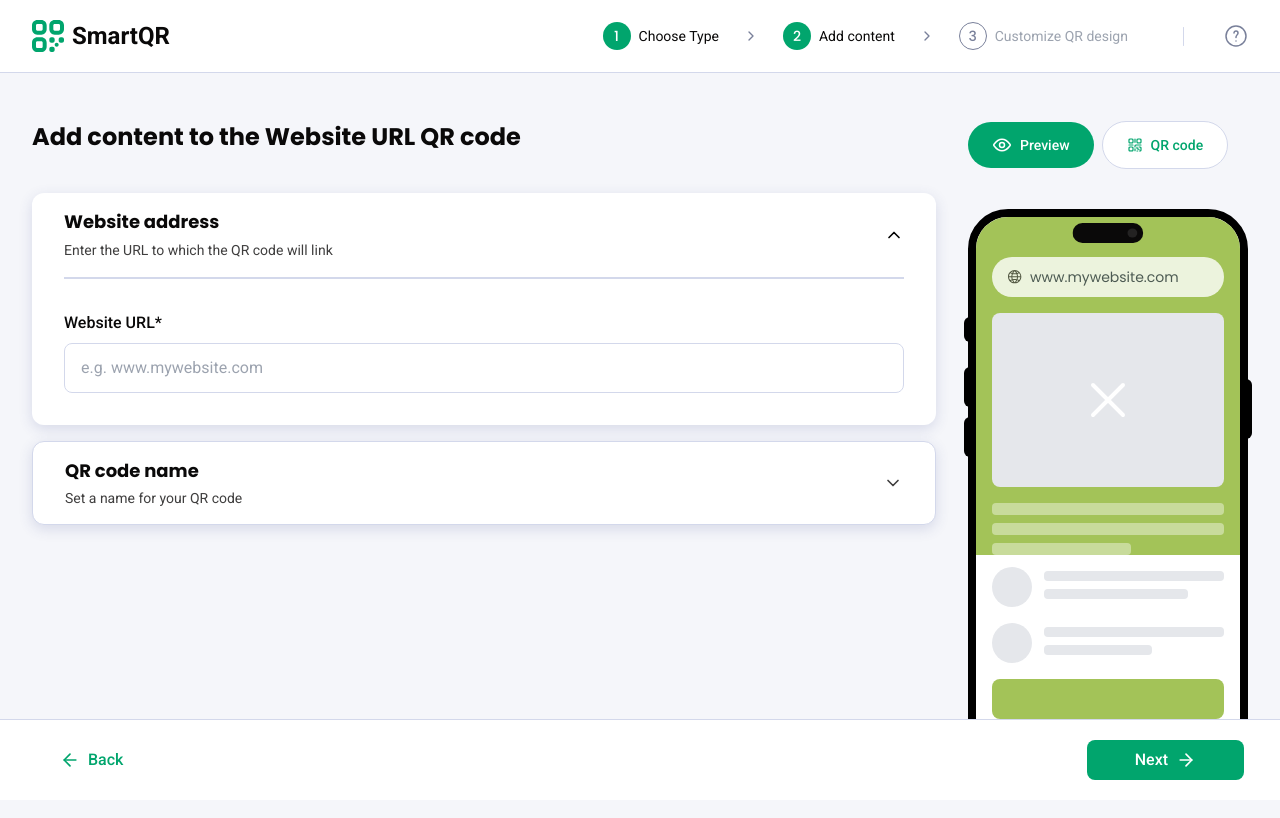
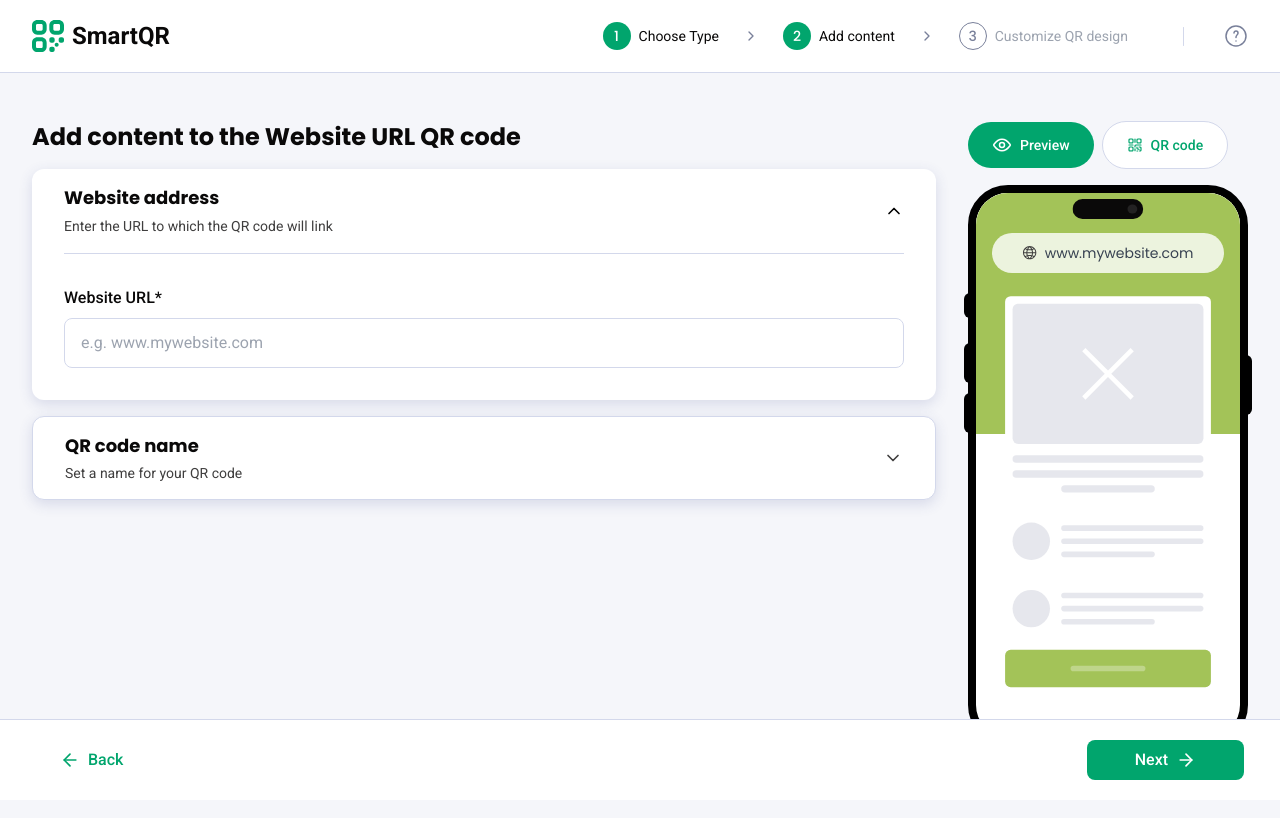
Before and after one commit to monaim3/QR-Code, a Next.js app: page /generator/website-url in a window 1280 px wide. Shown: the top 818 px of the page. Built offline with nearby package versions, Linux system fonts and the light colour scheme.

Commit message:
fix responsive issue in url page

```diff
--- a/app/generator/page.tsx
+++ b/app/generator/page.tsx
@@ -13,7 +13,7 @@ import SocialQr from "@/components/icons/social-qr";
 import VcardQr from "@/components/icons/vcard-qr";
 import VideoQr from "@/components/icons/video-qr";
 import WebsiteUrlQr from "@/components/icons/website-url-qr";
-
+import WebsiteUrlMobileFramBg from "@/components/icons/website-url-mobile-fram-bg";
 import WifiQr from "@/components/icons/wifi-qr";
 const qrTypes = [
   {
--- a/app/generator/website-url/page.tsx
+++ b/app/generator/website-url/page.tsx
@@ -9,7 +9,6 @@ import QRCodeNameAccordion from "@/components/generator/QRCode_Name_Accordion";
 import PreviewQRButtons from "@/components/generator/Preview_QR_Buttons";
 import MobileFrame from "@/components/common/MobileFrame";
 import WebsiteUrlPreview from "@/components/generator/Website_Url_Preview";
-import WebsiteUrlMobileFramBg from "@/components/icons/website-url-mobile-fram-bg";
 import Container from "@/components/common/parent-container";
 
 const urlSchema = z.string().url("Please enter a valid URL");
@@ -43,12 +42,12 @@ export default function WebsiteUrlPage() {
   };
 
   return (
-    <div className=" bg-[var(--Generator-Background)] pb-32">
+    <div className="bg-[var(--Generator-Background)] min-h-[100dvh] ">
       <Container>
-        <div className=" py-8 desktopDashboard:py-12 ">
+        <div className=" py-0 desktopDashboard:py-12 ">
           <div className="flex flex-col desktop:flex-row gap-8">
             <div className="flex-1 flex flex-col gap-4">
-              <h1 className="text-2xl font-bold text-[var(--Black)] var(--font-poppins) mb-6">
+              <h1 className="text-2xl font-bold text-[var(--Black)] var(--font-poppins) hidden md:block ">
                 Add content to the Website URL QR code
               </h1>
               <div className="w-full bg-white rounded-xl overflow-hidden shadow-[0_4px_14px_0_rgba(54,66,140,0.16)]">
@@ -72,7 +71,8 @@ export default function WebsiteUrlPage() {
                 </button>
                 {isUrlAccordionOpen && (
                   <>
-                    <hr className="ml-8 mr-8 border border-[var(--Boarder-Grey)]" />
+                    <hr className="ml-8 mr-8 border-t-[0.5px] border-[var(--Boarder-Grey)]" />
+
                     <div className="p-8 ">
                       <div className="flex flex-col gap-2">
                         <label
@@ -118,13 +118,15 @@ export default function WebsiteUrlPage() {
                 activeTab={activeTab}
                 onTabChange={setActiveTab}
               />
-              <MobileFrame>
+              <div className="-mt-6">
+                 <MobileFrame>
                 {activeTab === "preview" ? (
                   <WebsiteUrlPreview url={websiteUrl} />
                 ) : (
                   <QRCodeDisplay />
                 )}
               </MobileFrame>
+              </div>
             </div>
           </div>
         </div>
--- a/components/generator/QRCode_Name_Accordion.tsx
+++ b/components/generator/QRCode_Name_Accordion.tsx
@@ -39,7 +39,7 @@ export default function QRCodeNameAccordion({
       </button>
       {isOpen && (
         <>
-          <hr className="ml-8 mr-8 border border-[var(--Boarder-Grey)]" />
+          <hr className="ml-8 mr-8 border-t-[0.5px] border-[var(--Boarder-Grey)]" />
           <div className="p-8 ">
             <div className="flex flex-col gap-2">
               <label
--- a/components/generator/Website_Url_Preview.tsx
+++ b/components/generator/Website_Url_Preview.tsx
@@ -8,50 +8,53 @@ export default function WebsiteUrlPreview({ url }: WebsiteUrlPreviewProps) {
   const displayUrl = url || "www.mywebsite.com";
 
   return (
-    <div className="w-full h-full flex flex-col rounded-[32px] overflow-hidden">
-      <div className="px-4 py-4 var(--bg-blue) bg-[#A3C358]">
-        <div className="bg-white opacity-80 rounded-full px-4 py-2.5 flex items-center gap-2 mt-6 ">
+    <div className="w-full h-full relative rounded-[32px] overflow-hidden bg-white">
+      <div className="absolute top-0 left-0 w-full h-[45%] bg-[#A3C358]" />
+
+      <div className="relative z-10 px-4 py-4">
+        <div className="bg-white/80 rounded-full px-4 py-2.5 flex items-center justify-center gap-2 mt-6">
           <Globe />
-          <span className="text-sm text-gray-700 truncate">{displayUrl}</span>
-        </div>
-      </div>
-      <div className="flex-1 px-4 bg-[#A3C358]">
-        <div className="bg-gray-200 rounded-lg aspect-[4/3] flex items-center justify-center relative">
-          <svg width="60" height="60" viewBox="0 0 60 60" fill="none">
-            <path
-              d="M15 15L45 45M45 15L15 45"
-              stroke="white"
-              strokeWidth="4"
-              strokeLinecap="round"
-            />
-          </svg>
-        </div>
-        <div className="mt-4 space-y-2">
-          <div className="h-3 bg-white/40 rounded"></div>
-          <div className="h-3 bg-white/40 rounded"></div>
-          <div className="h-3 bg-white/40 rounded w-3/5"></div>
+          <span className="text-sm text-gray-700 truncate text-center">
+            {displayUrl}
+          </span>
         </div>
       </div>
 
-      <div className="bg-white px-4 pb-4 pt-3 flex-1">
-        <div className="flex gap-3 mb-4">
-          <div className="w-10 h-10 rounded-full bg-gray-200 flex-shrink-0"></div>
-          <div className="flex-1 space-y-2 pt-1">
-            <div className="h-2.5 bg-gray-200 rounded w-full"></div>
-            <div className="h-2.5 bg-gray-200 rounded w-4/5"></div>
-          </div>
-        </div>
+      <div className="relative z-10 flex-1 px-4 flex items-start justify-center -mt-4">
+        <svg
+          xmlns="http://www.w3.org/2000/svg"
+          viewBox="0 0 248 428"
+          width="248"
+          height="428"
+          fill="none"
+          className=""
+        >
+          <defs>
+            <g id="c">
+              <rect x="14" width="220" height="56" rx="6" fill="#fff" />
+              <circle cx="42" cy="28" r="20" fill="#CDD0DB" fillOpacity=".5" />
+              <rect x="74" y="11" width="152" height="6" rx="3" fill="#CDD0DB" fillOpacity=".5" />
+              <rect x="74" y="25" width="152" height="6" rx="3" fill="#CDD0DB" fillOpacity=".5" />
+              <rect x="74" y="39" width="100" height="6" rx="3" fill="#CDD0DB" fillOpacity=".5" />
+            </g>
+          </defs>
 
-        <div className="flex gap-3 mb-4">
-          <div className="w-10 h-10 rounded-full bg-gray-200 flex-shrink-0"></div>
-          <div className="flex-1 space-y-2 pt-1">
-            <div className="h-2.5 bg-gray-200 rounded w-full"></div>
-            <div className="h-2.5 bg-gray-200 rounded w-3/5"></div>
-          </div>
-        </div>
+          <rect x="14" y="10" width="220" height="218" rx="6" fill="#fff" />
+          <rect x="22" y="18" width="204" height="150" rx="6" fill="#CDD0DB" fillOpacity=".5" />
+          <path
+            d="M151.6 68.9 148.1 65.4 124 89.5 99.9 65.4 96.4 68.9 120.5 93 96.4 117.1l3.5 3.5L124 96.5l24.1 24.1 3.5-3.5L127.5 93z"
+            fill="#fff"
+          />
+          <rect x="22" y="180" width="204" height="8" rx="4" fill="#CDD0DB" fillOpacity=".5" />
+          <rect x="22" y="196" width="204" height="8" rx="4" fill="#CDD0DB" fillOpacity=".5" />
+          <rect x="74" y="212" width="100" height="8" rx="4" fill="#CDD0DB" fillOpacity=".5" />
 
-        {/* Bottom Button */}
-        <div className="h-10 rounded-lg mt-4  bg-[#A3C358]"></div>
+          <use href="#c" y="244" />
+          <use href="#c" y="316" />
+
+          <rect x="14" y="388" width="220" height="40" rx="6" fill="#A3C358" />
+          <rect x="84" y="405" width="80" height="6" rx="3" fill="#fff" opacity=".3" />
+        </svg>
       </div>
     </div>
   );
--- /dev/null
+++ b/components/icons/CloseCircle.tsx
@@ -0,0 +1,25 @@
+const CloseCircle = (props: React.SVGProps<SVGSVGElement>) => {
+  return (
+    <svg
+      xmlns="http://www.w3.org/2000/svg"
+      width="16"
+      height="16"
+      viewBox="0 0 16 16"
+      fill="none"
+      {...props}
+    >
+      <path
+        d="M8.00001 7.29323L10.1467 5.14657L10.8533 5.85323L8.70668 7.9999L10.8533 10.1466L10.1467 10.8532L8.00001 8.70657L5.85334 10.8532L5.14668 10.1466L7.29334 7.9999L5.14668 5.85323L5.85334 5.14657L8.00001 7.29323Z"
+        fill="currentColor"
+      />
+      <path
+        fillRule="evenodd"
+        clipRule="evenodd"
+        d="M1.33334 7.99992C1.33334 4.32325 4.32334 1.33325 8.00001 1.33325C11.6767 1.33325 14.6667 4.32325 14.6667 7.99992C14.6667 11.6766 11.6767 14.6666 8.00001 14.6666C4.32334 14.6666 1.33334 11.6766 1.33334 7.99992ZM2.33334 7.99992C2.33334 11.1233 4.87668 13.6666 8.00001 13.6666C11.1233 13.6666 13.6667 11.1233 13.6667 7.99992C13.6667 4.87659 11.1233 2.33325 8.00001 2.33325C4.87668 2.33325 2.33334 4.87659 2.33334 7.99992Z"
+        fill="currentColor"
+      />
+    </svg>
+  );
+};
+
+export default CloseCircle;
--- a/package.json
+++ b/package.json
@@ -11,6 +11,7 @@
   },
   "dependencies": {
     "@radix-ui/react-accordion": "^1.2.12",
+    "@radix-ui/react-dialog": "^1.1.15",
     "@radix-ui/react-slot": "^1.2.4",
     "@radix-ui/react-tabs": "^1.1.13",
     "class-variance-authority": "^0.7.1",
```
Also changed, not shown: components/ui/dialog.tsx (added, +145 -0 lines), 1 other file (tests, documents, lock files or other folders).
